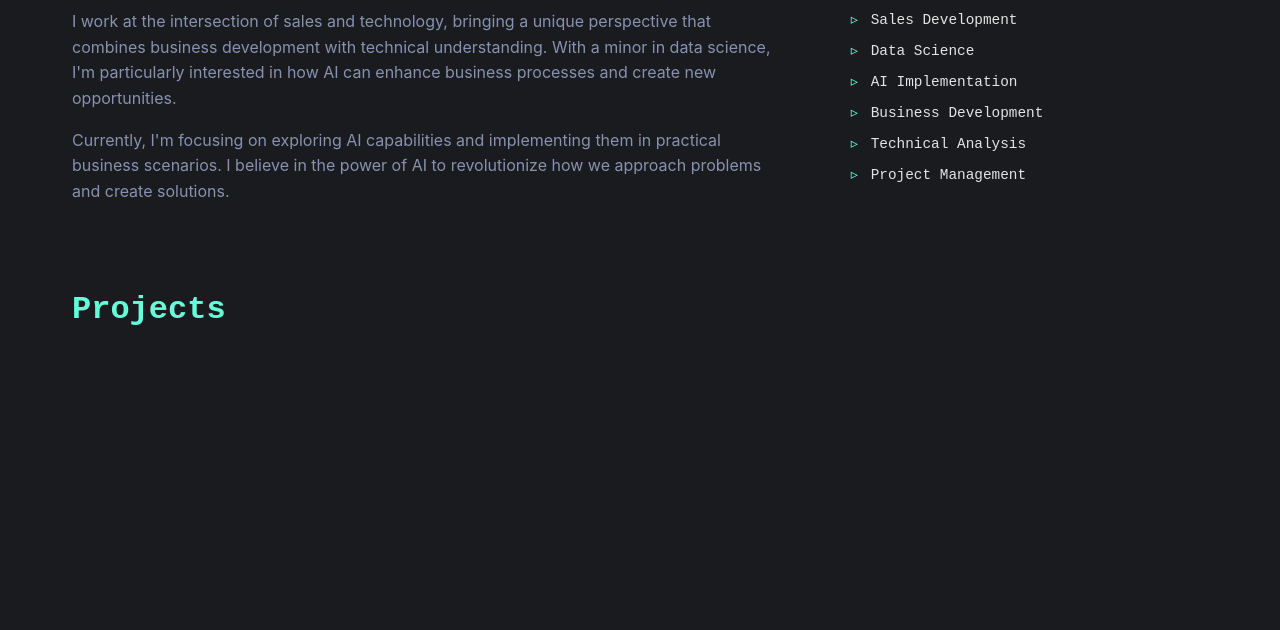
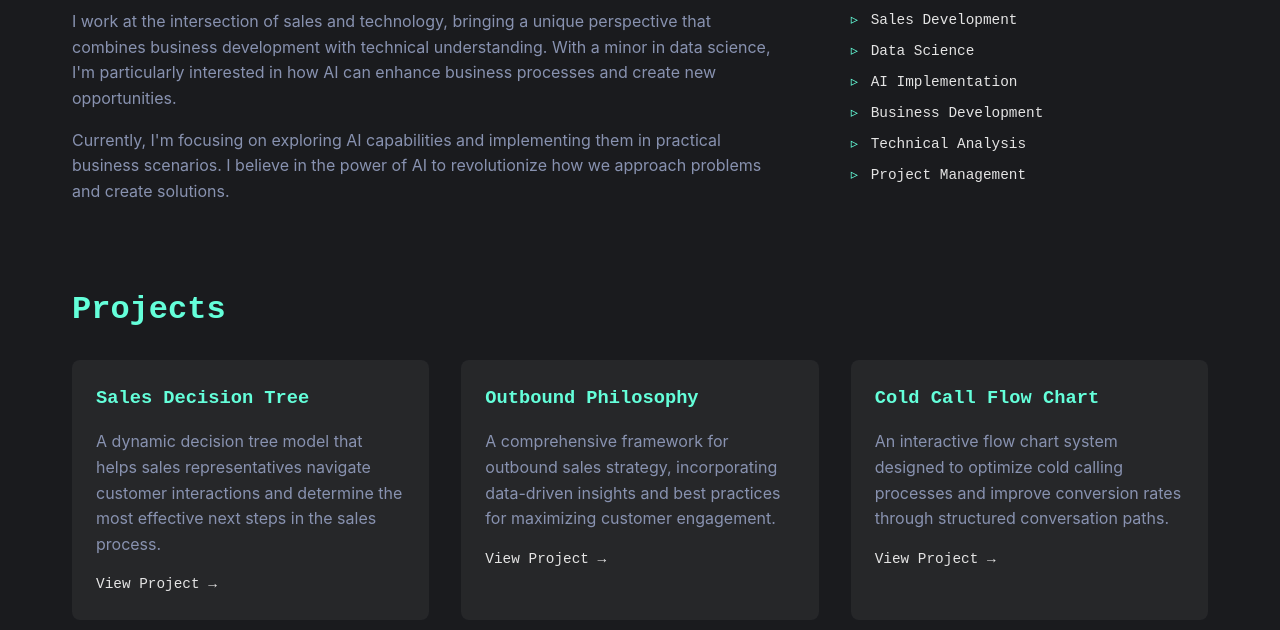
Before and after one commit to Mross2858/claude_project_2, a plain HTML site: page index.html in a window 1280 px wide. Shown: the part 558-1188 px from the top of the page. Before the commit the page ends 990 px from the top, so only its background shows below. Drawn offline with Linux system fonts and the light colour scheme.

Commit message:
Add LinkedIn URL and project sections

```diff
--- a/index.html
+++ b/index.html
@@ -142,6 +142,51 @@
             color: var(--accent-color);
         }
 
+        .projects-grid {
+            display: grid;
+            grid-template-columns: repeat(auto-fit, minmax(300px, 1fr));
+            gap: 2rem;
+        }
+
+        .project-card {
+            background: rgba(255, 255, 255, 0.05);
+            border-radius: 8px;
+            padding: 1.5rem;
+            transition: transform 0.3s ease;
+        }
+
+        .project-card:hover {
+            transform: translateY(-5px);
+        }
+
+        .project-card h3 {
+            color: var(--accent-color);
+            margin-bottom: 1rem;
+            font-family: var(--font-mono);
+        }
+
+        .project-card p {
+            color: #8892b0;
+            margin-bottom: 1rem;
+        }
+
+        .project-links {
+            display: flex;
+            gap: 1rem;
+        }
+
+        .project-links a {
+            color: var(--text-color);
+            text-decoration: none;
+            font-family: var(--font-mono);
+            font-size: 0.9rem;
+            transition: color 0.3s ease;
+        }
+
+        .project-links a:hover {
+            color: var(--accent-color);
+        }
+
         @media (max-width: 768px) {
             nav {
                 position: static;
@@ -165,7 +210,7 @@
     <nav>
         <div class="social-icons">
             <a href="https://github.com/Mross2858" target="_blank"><i class="fab fa-github"></i></a>
-            <a href="https://linkedin.com/in/your-linkedin" target="_blank"><i class="fab fa-linkedin"></i></a>
+            <a href="https://www.linkedin.com/in/mtross2024/" target="_blank"><i class="fab fa-linkedin"></i></a>
         </div>
         <ul>
             <li><a href="#about">About</a></li>
@@ -175,7 +220,7 @@
 
     <main>
         <section class="profile-section">
-            <img src="/api/placeholder/300/300" alt="Michael Ross" class="profile-image">
+            <img src="profile.jpg" alt="Michael Ross" class="profile-image">
             <div class="profile-content">
                 <h1>Hi, I'm Michael Ross</h1>
                 <p>I'm a Sales Development Representative at a cybersecurity company with a background in data science. I'm passionate about AI and exploring its potential to transform how we work and create.</p>
@@ -204,7 +249,31 @@
 
         <section id="projects">
             <h2>Projects</h2>
-            <!-- Project content will go here in a future update -->
+            <div class="projects-grid">
+                <div class="project-card">
+                    <h3>Sales Decision Tree</h3>
+                    <p>A dynamic decision tree model that helps sales representatives navigate customer interactions and determine the most effective next steps in the sales process.</p>
+                    <div class="project-links">
+                        <a href="#">View Project →</a>
+                    </div>
+                </div>
+
+                <div class="project-card">
+                    <h3>Outbound Philosophy</h3>
+                    <p>A comprehensive framework for outbound sales strategy, incorporating data-driven insights and best practices for maximizing customer engagement.</p>
+                    <div class="project-links">
+                        <a href="#">View Project →</a>
+                    </div>
+                </div>
+
+                <div class="project-card">
+                    <h3>Cold Call Flow Chart</h3>
+                    <p>An interactive flow chart system designed to optimize cold calling processes and improve conversion rates through structured conversation paths.</p>
+                    <div class="project-links">
+                        <a href="#">View Project →</a>
+                    </div>
+                </div>
+            </div>
         </section>
     </main>
 </body>
```
